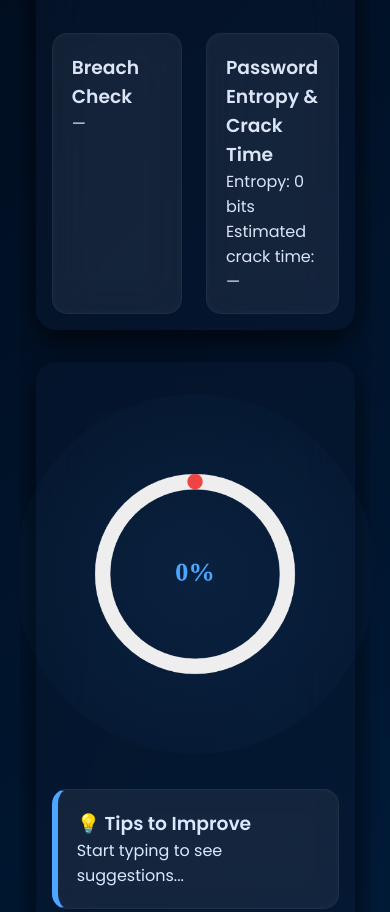
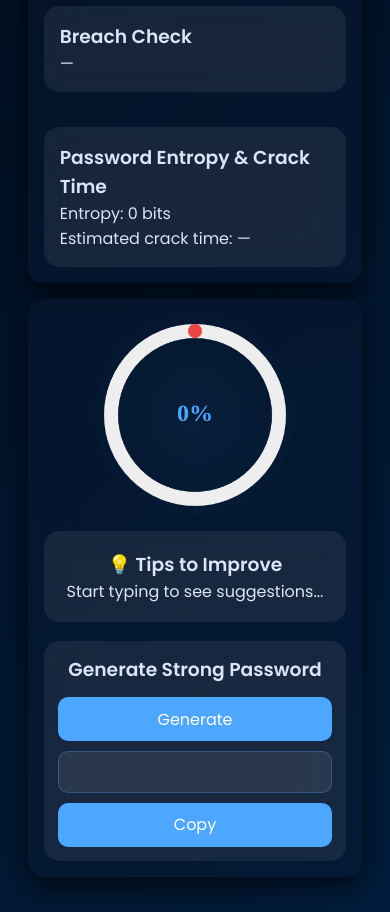
Before and after one commit to deepshikha107/PasswordStrengthChecker, a website: page strength.html in a window 390 px wide. Shown: the part 760-1672 px from the top of the page. Drawn offline with Linux system fonts and the light colour scheme.

Commit message:
Update strength.css

```diff
--- a/style/strength.css
+++ b/style/strength.css
@@ -3,7 +3,7 @@ body {
   background: linear-gradient(135deg, #000814, #001d3d);
   color: #dce5f7;
   font-family: 'Poppins', sans-serif;
-  padding-top: 5rem;
+  padding-top: 6rem;
   overflow-x: hidden;
   min-height: 100vh;
 }
@@ -11,7 +11,7 @@ body {
 /* --- Main Layout --- */
 .app-container {
   width: 90%;
-  margin: 3rem auto;
+  margin: 3.5rem auto;
   display: flex;
   justify-content: space-between;
   gap: 2rem;
@@ -23,29 +23,19 @@ body {
   backdrop-filter: blur(25px);
   border-radius: 20px;
   box-shadow: 0 10px 30px rgba(0, 0, 0, 0.7);
-  padding: 2.5rem;
+  padding: 2rem;
   color: #dce5f7;
 }
 
-.left-panel {
-  flex: 1.8;
-}
+.left-panel { flex: 1.8; }
+.right-panel { flex: 1; text-align: center; }
 
-.right-panel {
-  flex: 1;
-  text-align: center;
-  align-items: center;
-  display: flex;
-  flex-direction: column;
-  justify-content: center;
-}
-
-/* --- Titles --- */
+/* --- Title --- */
 h1 {
   font-size: 2rem;
-  color: #ffffff;
+  font-weight: 700;
   margin-bottom: 1.2rem;
-  font-weight: 700;
+  color: #fff;
 }
 
 /* --- Password Input --- */
@@ -64,180 +54,209 @@ h1 {
   font-size: 1rem;
 }
 
-.password-input input:focus {
-  outline: none;
-  border-color: #4da6ff;
-  box-shadow: 0 0 8px #4da6ff55;
-}
-
 .password-input button {
   position: absolute;
-  right: 12px;
+  right: 13px;
   top: 10px;
+  font-size: 1.3rem;
+  color: #4da6ff;
   background: none;
   border: none;
   cursor: pointer;
-  font-size: 1.3rem;
-  color: #4da6ff;
 }
 
 /* --- Proceed Button --- */
 .proceed-btn {
+  width: 100%;
+  padding: 1rem;
+  border: none;
+  border-radius: 10px;
+  font-size: 1rem;
+  font-weight: 600;
+  cursor: pointer;
   background: linear-gradient(90deg, #007bff, #00b4ff);
-  border: none;
-  color: white;
-  padding: 0.9rem;
-  font-size: 1rem;
-  border-radius: 10px;
-  cursor: pointer;
+  color: #fff;
   margin-top: 1.2rem;
-  width: 100%;
   transition: 0.25s;
-  box-shadow: 0 0 15px rgba(0, 123, 255, 0.4);
 }
 
 .proceed-btn:hover {
-  background: linear-gradient(90deg, #0056b3, #008cff);
-  box-shadow: 0 0 25px rgba(0, 140, 255, 0.6);
   transform: translateY(-2px);
+  box-shadow: 0 0 20px rgba(0, 140, 255, 0.5);
 }
 
-/* --- Password Strength Text --- */
+/* ---- Strength Text ---- */
 #strengthText {
-  margin-top: 0.5rem;
+  font-size: 1.05rem;
+  color: #9ecbff;
+  margin-top: 0.4rem;
   font-weight: 600;
-  font-size: 1.1rem;
-  color: #9ecbff;
 }
 
 /* --- Cards --- */
 .card, .tips-card, .generator-card {
-  background: rgba(255, 255, 255, 0.06);
-  backdrop-filter: blur(20px);
-  border: 1px solid rgba(255, 255, 255, 0.05);
+  background: rgba(255, 255, 255, 0.07);
+  backdrop-filter: blur(16px);
   border-radius: 15px;
-  padding: 1.2rem;
-  box-shadow: inset 0 0 10px rgba(255, 255, 255, 0.03);
+  padding: 1.15rem;
   margin-top: 1.2rem;
 }
 
-/* --- Password Policy --- */
+/* ---- Password Policy ---- */
 .policy-card ul li {
   list-style: none;
   margin: 8px 0;
-  font-weight: 500;
+  font-size: 1rem;
 }
 
-/* --- Meter --- */
+/* ---- Meter ---- */
 .meter-area {
-  width: 360px;
-  height: 360px;
+  width: 340px;
+  height: 340px;
   display: flex;
+  justify-content: center;
   align-items: center;
-  justify-content: center;
-  margin: 1rem auto;
-  background: radial-gradient(circle at center, rgba(77,166,255,0.08), transparent);
+  margin: 1.2rem auto;
   border-radius: 50%;
+  background: radial-gradient(circle, rgba(77,166,255,0.12), transparent);
 }
 
-/* --- Tips --- */
-.tips-card {
-  border-left: 6px solid #4da6ff;
-  color: #dbe9ff;
-  text-align: left;
-  margin-bottom: 4rem;
-
+/* --- Side-by-side breach + entropy --- */
+.row-cards {
+  display: flex;
+  justify-content: space-between;
+  gap: 1.3rem;
+  margin-top: 2rem;
 }
+.breach-card, .entropy-card { flex: 1; }
 
 /* --- Generator --- */
 .generator-controls {
   display: flex;
-  align-items: center;
   justify-content: center;
-  gap: 0.8rem;
+  gap: 0.7rem;
   margin-top: 0.8rem;
 }
 
 .generator-controls input {
   width: 60%;
+  padding: 0.6rem;
+  color: #fff;
+  background: rgba(255,255,255,0.08);
+  border: 1px solid rgba(77,166,255,0.3);
+  border-radius: 10px;
   text-align: center;
-  padding: 0.6rem;
-  border: 1px solid rgba(77, 166, 255, 0.3);
-  border-radius: 8px;
-  font-size: 1.05rem;
-  background: rgba(255, 255, 255, 0.08);
-  color: #fff;
 }
 
 .generator-controls button {
+  padding: 0.6rem 1.1rem;
+  font-size: 1rem;
   background: #4da6ff;
+  color: white;
+  border-radius: 10px;
   border: none;
-  color: #fff;
-  padding: 0.6rem 1.2rem;
-  border-radius: 10px;
   cursor: pointer;
-  transition: 0.25s;
-  font-size: 1.05rem;
+  transition: 0.2s;
+}
+.generator-controls button:hover {
+  background: #007bff;
 }
 
-.generator-controls button:hover {
-  background: #007bff;
-  box-shadow: 0 0 15px rgba(0, 140, 255, 0.4);
-}
-
-/* --- Responsive --- */
-@media (max-width: 1100px) {
+/* ✅ MOBILE FIX */
+@media (max-width: 920px) {
   .app-container {
     flex-direction: column;
-    height: auto;
-    overflow: auto;
-  }
-  .left-panel, .right-panel {
-    width: 100%;
-    height: auto;
-  }
-  .meter-area {
-    margin: 1rem 0;
-  }
-}
-/* Make the lower two cards side-by-side */
-.row-cards {
-  display: flex;
-  justify-content: space-between;
-  gap: 1.5rem;
-  margin-top: 2rem;
-}
-
-/* Ensure both cards take equal width */
-.breach-card, .entropy-card {
-  flex: 1;
-}
-/* ✅ Mobile Responsive */
-@media (max-width: 900px) {
-  .app-container {
-    flex-direction: column;
-    padding: 1rem;
+    width: 94%;
   }
 
-  .left-panel, .right-panel {
-    width: 100%;
-    margin: 0;
-    padding: 1rem;
+  h1 {
+    text-align: center;
+    font-size: 1.6rem;
   }
 
   .meter-area {
-    display: flex;
-    justify-content: center;
-    align-items: center;
+    width: 250px;
+    height: 250px;
   }
 
-  #strengthMeter {
-    width: 260px !important;
-    height: 260px !important;
+  .password-input input {
+    font-size: 0.95rem;
+  }
+
+  .row-cards {
+    flex-direction: column;
   }
 
   .generator-controls {
     flex-direction: column;
+    width: 100%;
+    gap: 0.5rem;
+  }
+
+  #generatedPass {
+    width: 100%;
+  }
+}
+
+/* ✅ SMALL PHONES */
+@media (max-width: 480px) {
+  h1 {
+    font-size: 1.45rem;
+  }
+
+  .meter-area {
+    width: 200px !important;
+    height: 200px !important;
+  }
+
+  .card, .generator-card {
+    padding: 0.9rem;
+  }
+
+  body {
+    padding-top: 5rem;
+  }
+}
+/* ✅ MOBILE FIX FOR STRENGTH CHECKER */
+@media (max-width: 900px) {
+
+  .app-container {
+    flex-direction: column !important;
+    padding: 1rem;
+    gap: 1rem;
+  }
+
+  .left-panel,
+  .right-panel {
+    width: 100%;
+    padding: 1rem 1rem;
+    margin: 0;
+    border-radius: 15px;
+  }
+
+  h1 {
+    font-size: 1.6rem;
+    text-align: center;
+    margin-bottom: 0.8rem;
+  }
+
+  /* ✅ Meter smaller on phone */
+  #strengthMeter {
+    width: 220px !important;
+    height: 220px !important;
+  }
+
+  .meter-area {
+    width: 100%;
+    display: flex;
+    justify-content: center;
+    margin: 0 auto 1rem;
+  }
+
+  /* ✅ Generator + Output */
+  .generator-controls {
+    flex-direction: column;
+    width: 100%;
     gap: 10px;
   }
 
@@ -245,32 +264,53 @@ h1 {
     width: 100%;
   }
 
-  .proceed-btn {
-    font-size: 1rem;
-    padding: 0.9rem;
+  /* ✅ Put Breach & Crack into Column */
+  .row-cards {
+    flex-direction: column !important;
+    gap: 1rem;
+    width: 100%;
+  }
+
+  .breach-card,
+  .entropy-card {
+    width: 100%;
+    padding: 1rem;
   }
 }
 
-/* ✅ Extra small screens (phones < 480px) */
-@media (max-width: 480px) {
-  .navbar {
+/* ✅ Extra small devices */
+@media (max-width: 450px) {
+  #strengthMeter {
+    width: 180px !important;
+    height: 180px !important;
+  }
+}
+/* ✅ Fix meter + tips collision on mobile */
+@media (max-width: 900px) {
+
+  .right-panel {
     padding: 1rem;
+    display: flex;
+    flex-direction: column;
+    align-items: center;
   }
 
-  .nav-links {
-    display: none; /* hide long menu */
-  }
-
-  .logo {
-    font-size: 1.4rem;
+  .meter-area {
+    margin-bottom: 1rem;
   }
 
   #strengthMeter {
-    width: 220px !important;
-    height: 220px !important;
+    width: 200px !important;
+    height: 200px !important;
   }
 
-  input, button {
-    font-size: 0.9rem;
+  .tips-card {
+    margin-top: 0;
+    width: 100%;
   }
 }
+@media (max-width: 900px) {
+  .meter-area {
+    background: radial-gradient(circle, rgba(77,166,255,0.05), transparent);
+  }
+}
```
